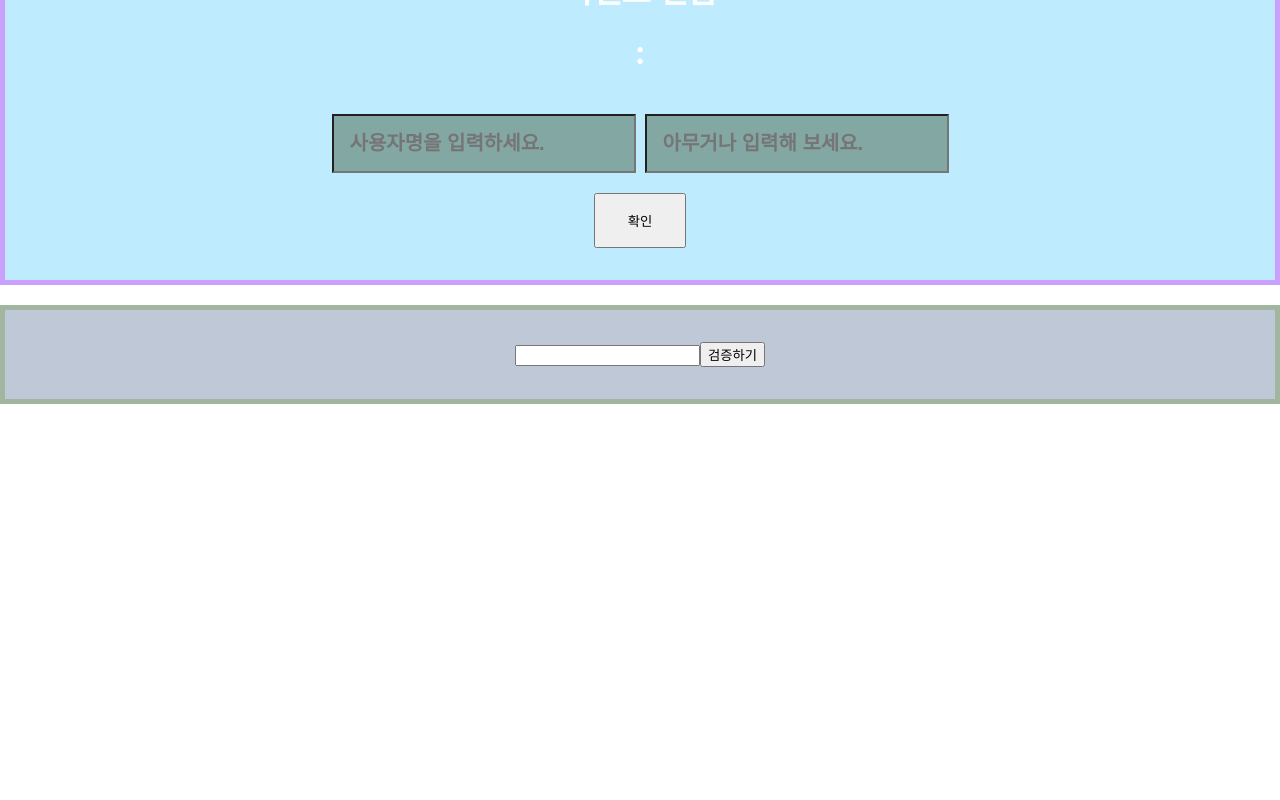
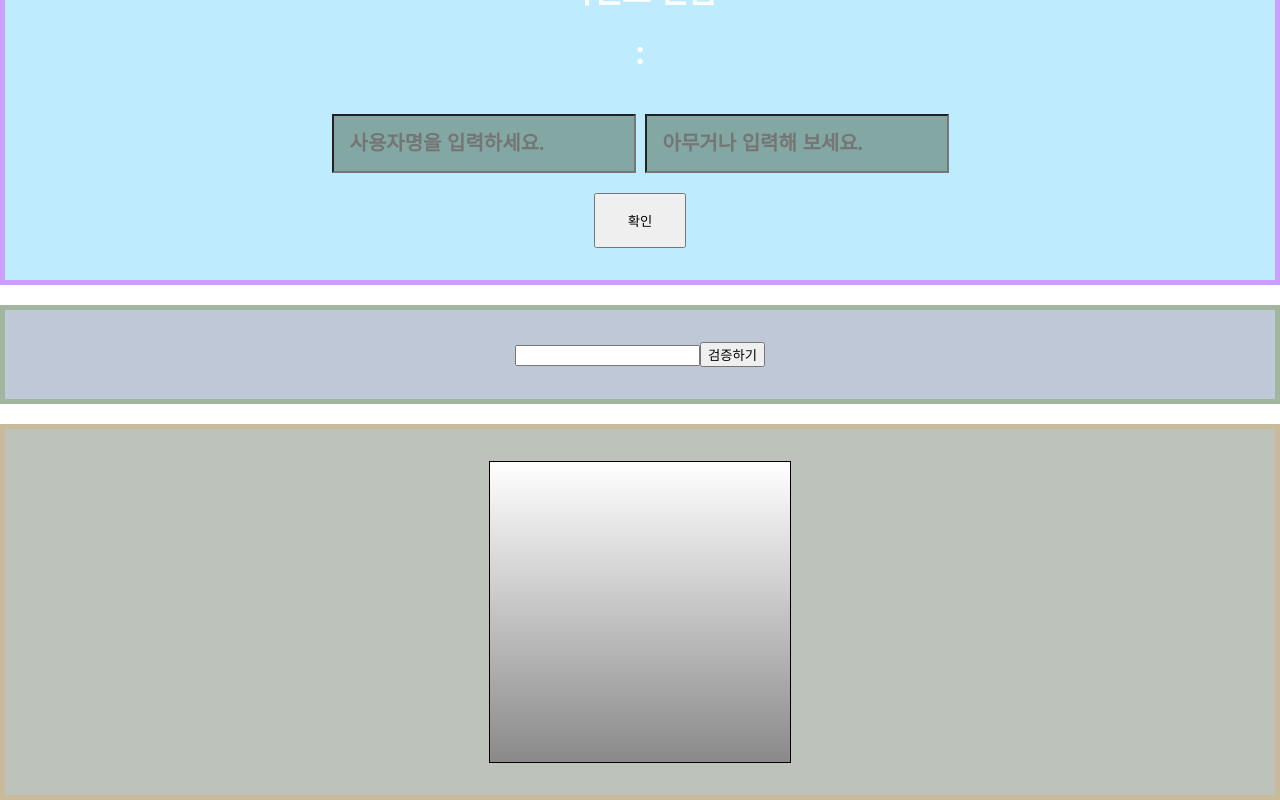
Before and after one commit to dohy-9443/ReactExample, a React (Create React App) app in the folder hello-react/: page / in a window 1280 px wide. Shown: the part 958-1758 px from the top of the page. Before the commit the page ends 1362 px from the top, so only its background shows below. Built offline with nearby package versions, Linux system fonts and the light colour scheme.

Commit message:
렌더링

```diff
--- a/hello-react/src/App.js
+++ b/hello-react/src/App.js
@@ -4,6 +4,7 @@ import Counter from './Counter';
 import Say from './Say';
 import EventPractice from './EventPractice';
 import ValidationSample from './ValidationSample';
+import ScrollBox from './ScrollBox';
 
 class App extends Component {
   render() {
@@ -20,6 +21,8 @@ class App extends Component {
         <EventPractice />
         <br />
         <ValidationSample />
+        <br />
+        <ScrollBox />
       </div>
     );
   }
```
